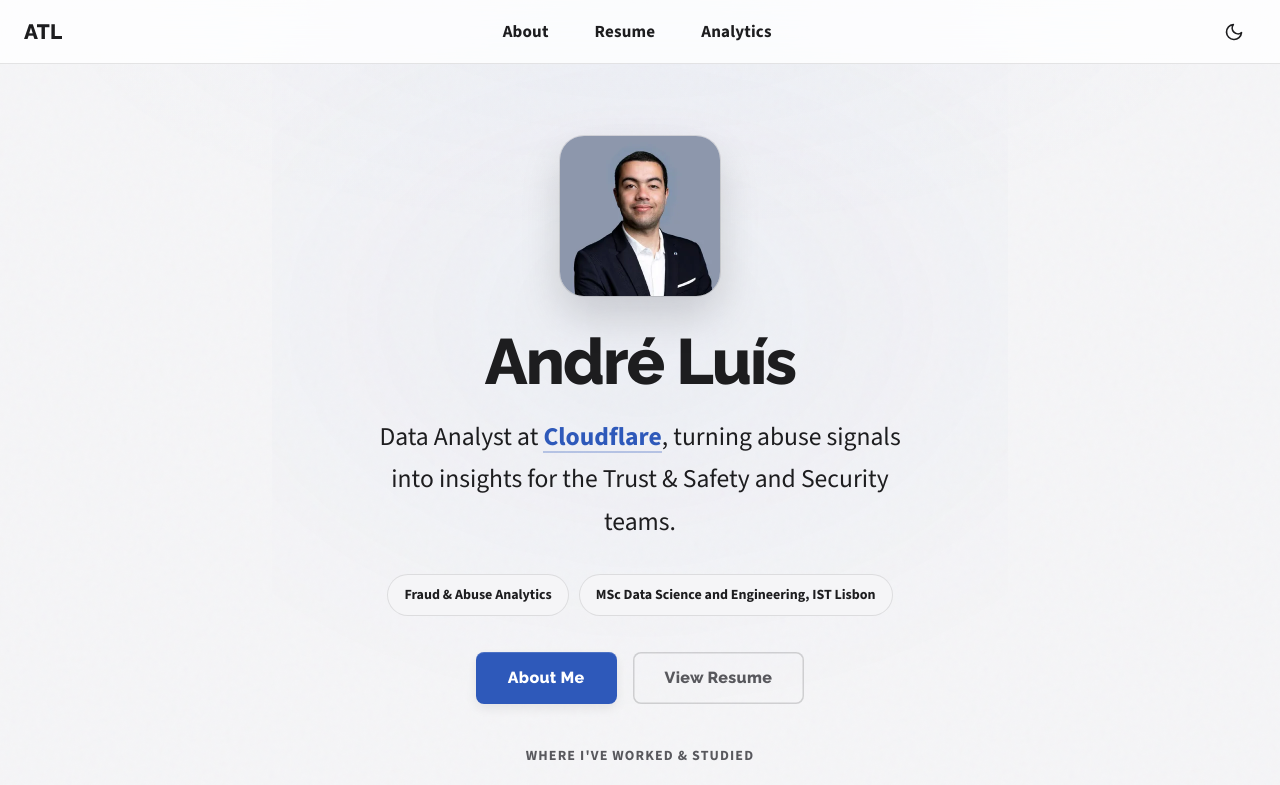
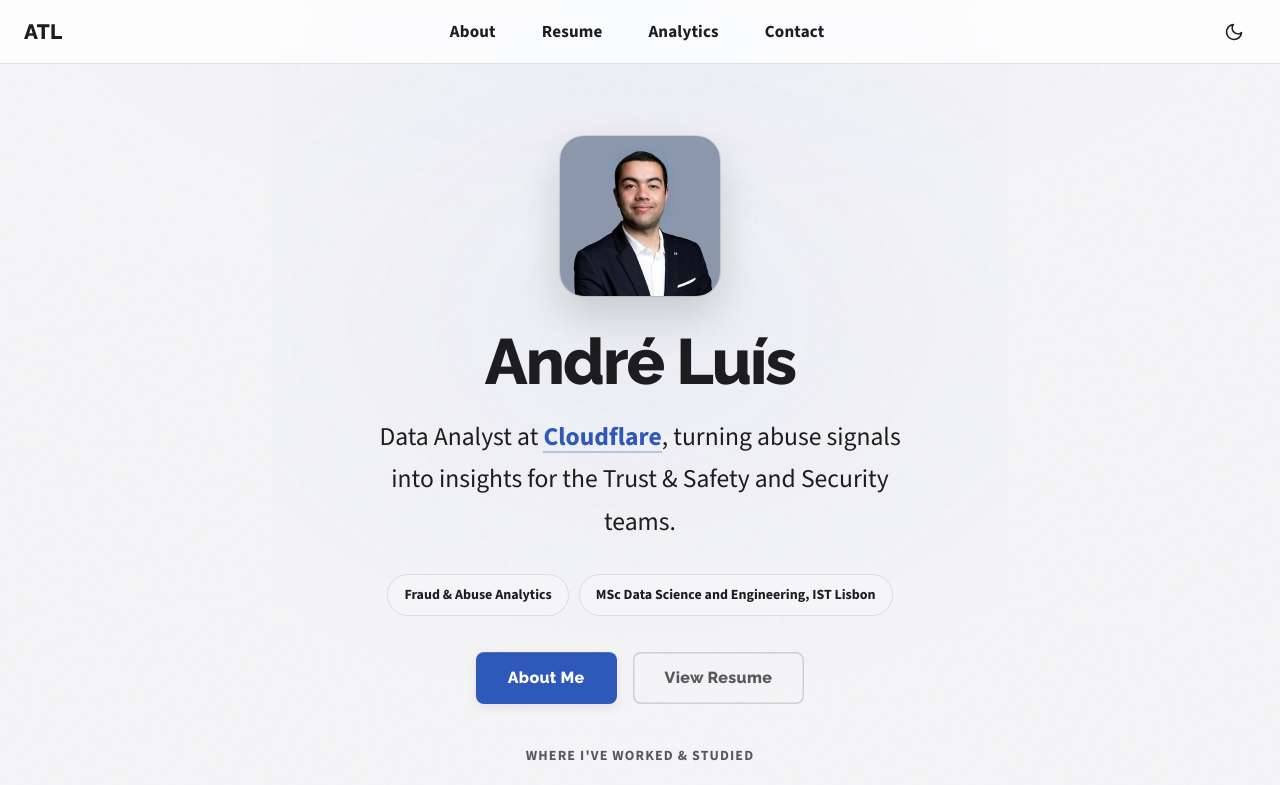
Before and after one commit to andretavluis/andretl-site, a Next.js app: page / in a window 1280 px wide. Shown: the top 785 px of the page. Built offline with nearby package versions, Linux system fonts and the light colour scheme; no server answers.

Commit message:
Update routes.ts

```diff
--- a/src/data/routes.ts
+++ b/src/data/routes.ts
@@ -22,6 +22,10 @@ const routes: Route[] = [
     label: 'Analytics',
     path: '/stats',
   },
+  {
+    label: 'Contact',
+    path: '/contact',
+  },
 ];
 
 export default routes;
```
